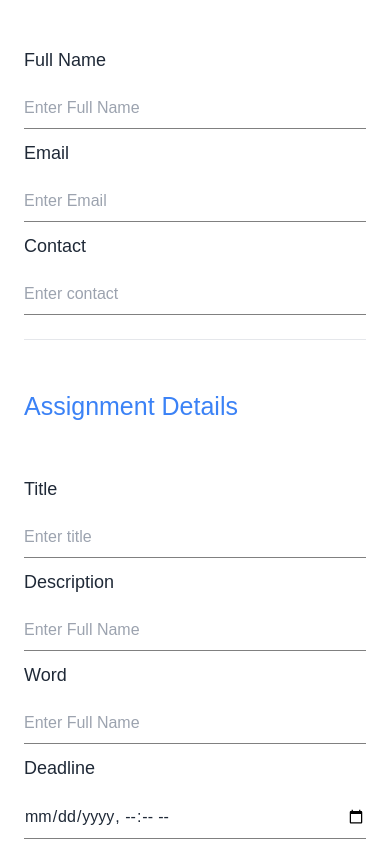
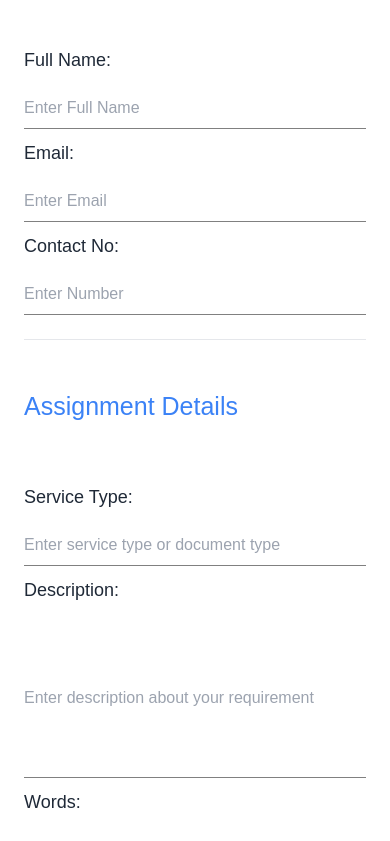
Before and after one commit to Farjanazucol/ozassignmentui, a Next.js app: page /upload-order in a window 390 px wide. Shown: the part 1200-2041 px from the top of the page. Built offline with nearby package versions, Linux system fonts and the light colour scheme; no server answers.

Commit message:
Initial commit

```diff
--- a/src/components/navbar/navbar.js
+++ b/src/components/navbar/navbar.js
@@ -216,11 +216,11 @@ export default function Example() {
       </Link>
 
              <Link
-        href="/subject"
+        href="/#"
         className={`py-2 text-base font-normal leading-6 pb-8 ${
-          activeLink === '/subject' ? 'text-[#1E4755] border-b-[3px] border-orange-600 pb-1' : 'text-[#1E4755]'
+          activeLink === '/#' ? 'text-[#1E4755] border-b-[3px] border-orange-600 pb-1' : 'text-[#1E4755]'
         }`}
-        onClick={() => handleLinkClick('/subject')}
+        onClick={() => handleLinkClick('/#')}
       >
         Subject
       </Link>
@@ -298,7 +298,7 @@ export default function Example() {
                     Reviews
                   </Link>
                   <Link
-                    href={"/subject"}
+                    href={"/#"}
                     className="-mx-3 block rounded-lg px-3 py-2 text-base font-normal leading-7 text-[#1E4755] hover:bg-gray-50"
                   >
                     Subject
--- a/src/pages/blog/index.js
+++ b/src/pages/blog/index.js
@@ -116,6 +116,10 @@ function Blogs({data}) {
                 </div>
               ))}
             </div>
+
+            <div className='text-center mt-16 '>
+         <button className='  items-center text-center rounded-md bg-orange-600 px-3.5 py-2.5 text-base font-semibold text-white shadow-sm hover:bg-orange-500 focus-visible:outline focus-visible:outline-2 focus-visible:outline-offset-2 focus-visible:outline-orange-500' onClick={"loadMore"}>Load More...</button>
+         </div>
             </div>
           </div>
         {/* </div> */}
--- a/src/pages/reviews/index.js
+++ b/src/pages/reviews/index.js
@@ -116,7 +116,7 @@ const loadMore = () => {
             <div className="w-full sm:w-1/2 xs:w-full  md:w-1/2  xl:w-2/3 p-4 ">
           <div>
 
-            <h1 className=' font-extrabold text-3xl leading-[3rem] text-[#1E4755]' >MyAssignmentHelp  <span >  Review</span><br/></h1>
+            <h1 className=' font-semibold text-3xl leading-[3rem] text-[#1E4755]' >MyAssignmentHelp  <span >  Review</span><br/></h1>
             <div className="flex ">
             <p className='text-base leading-8  md:w-[100%] sm:w-[100%] pt-9 font-medium' style={{ color: "#1E4755" }} >Still in Two Minds? The Proof is in Numbers !
 38983 genuine reviews with a rating of 4.9/5.
--- a/src/pages/upload-order/index.js
+++ b/src/pages/upload-order/index.js
@@ -56,11 +56,14 @@ function UploadDocument() {
   const validationSchema = Yup.object().shape({
     name: Yup.string().required('Full Name is required'),
     email: Yup.string().required('Email is required').email('Invalid email address'),
-    contact: Yup.string().required('Contact No is required'),
-    title: Yup.string().required('Title is required'),
+    contact: Yup.string().required('Contact No is required')
+    .matches(/^[0-9]*$/, 'Contact number must contain only digits')
+    .min(10, 'Phone number must be 10 digits')
+    .max(12, 'Phone number must be 12 digits'),
+    title: Yup.string().required('Service type is required'),
 
     description: Yup.string().required('Description is required'),
-    deadline_hard: Yup.date().required('date  is required')
+    deadline_hard: Yup.date().required('Date  is required')
   });
 
 
@@ -195,7 +198,7 @@ function UploadDocument() {
                   className="block text-gray-800 text-lg font-normal md:text-right mb-0 mt-4 md:mb-0 pr-4"
                   htmlFor="inline-full-name"
                 >
-                  Full Name
+                  Full Name:
                 </label>
               </div>
               <div className="md:w-7/12">
@@ -226,7 +229,7 @@ function UploadDocument() {
                   className="block text-gray-800 text-lg font-normal md:text-right mb-0 mt-4 md:mb-0 pr-4"
                   htmlFor="inline-full-name"
                 >
-                  Email
+                  Email:
                 </label>
               </div>
               <div className="md:w-7/12">
@@ -259,7 +262,7 @@ function UploadDocument() {
                   className="block text-gray-800 text-lg font-normal md:text-right mb-0 mt-4 md:mb-0 pr-4"
                   htmlFor="inline-full-name"
                 >
-                   Contact
+                   Contact No:
                 </label>
               </div>
               <div className="md:w-7/12">
@@ -269,7 +272,7 @@ function UploadDocument() {
                   value={formik.values.contact}
                   onChange={formik.handleChange}
                   onBlur={formik.handleBlur}
-                  placeholder="Enter contact"
+                  placeholder="Enter Number"
                   className={`hover:shadow-md appearance-none border-t-0 border-l-0 border-r-0 border-b-gray-400 w-full py-2 text-gray-800 leading-6 focus:outline-none focus:bg-white focus:border-white ${
                     formik.errors.contact && formik.touched.contact
                       ? "border-red-500"
@@ -292,10 +295,10 @@ function UploadDocument() {
             <div className="md:flex md:items-center mb-6">
               <div className="md:w-1/3">
                 <label
-                  className="block text-gray-800 text-lg font-normal md:text-right mb-0 mt-4 md:mb-0 pr-4"
+                  className="block text-gray-800 text-lg font-normal md:text-right mb-0 mt-6 md:mb-0 pr-4"
                   htmlFor="inline-full-name"
                 >
-                  Title
+                  Service Type:
                 </label>
               </div>
               <div className="md:w-7/12">
@@ -305,7 +308,7 @@ function UploadDocument() {
                   value={formik.values.title}
                   onChange={formik.handleChange}
                   onBlur={formik.handleBlur}
-                  placeholder="Enter title"
+                  placeholder="Enter service type or document type"
                   className={`hover:shadow-md appearance-none border-t-0 border-l-0 border-r-0 border-b-gray-400 w-full py-2 text-gray-800 leading-6 focus:outline-none focus:bg-white focus:border-white ${
                     formik.errors.title && formik.touched.title
                       ? "border-red-500"
@@ -325,10 +328,10 @@ function UploadDocument() {
             <div className="md:flex md:items-center mb-6">
               <div className="md:w-1/3">
                 <label
-                  className="block text-gray-800 text-lg font-normal md:text-right mb-0 mt-4 md:mb-0 pr-4"
+                  className="block text-gray-800 text-lg font-normal md:text-right mb-0 mt-0 md:mb-0 pr-4"
                   htmlFor="inline-full-name"
                 >
-                  Description
+                  Description:
                 </label>
               </div>
               <div className="md:w-7/12">
@@ -338,8 +341,8 @@ function UploadDocument() {
                   value={formik.values.description}
                   onChange={formik.handleChange}
                   onBlur={formik.handleBlur}
-                  placeholder="Enter Full Name"
-                  className={`hover:shadow-md appearance-none border-t-0 border-l-0 border-r-0 border-b-gray-400 w-full py-2 text-gray-800 leading-6 focus:outline-none focus:bg-white focus:border-white ${
+                  placeholder="Enter description about your requirement"
+                  className={`hover:shadow-md appearance-none border-t-0 border-l-0 border-r-0 border-b-gray-400 w-full min-h-[10rem] py-1 text-gray-800 leading-6 focus:outline-none focus:bg-white focus:border-white ${
                     formik.errors.description && formik.touched.description
                       ? "border-red-500"
                       : ""
@@ -361,7 +364,7 @@ function UploadDocument() {
                   className="block text-gray-800 text-lg font-normal md:text-right mb-0 mt-4 md:mb-0 pr-4"
                   htmlFor="inline-full-name"
                 >
-                 Word
+                 Words:
                 </label>
               </div>
               <div className="md:w-7/12">
@@ -371,7 +374,7 @@ function UploadDocument() {
                   value={formik.values.word}
                   onChange={formik.handleChange}
                   onBlur={formik.handleBlur}
-                  placeholder="Enter Full Name"
+                  placeholder="Enter no of words required to edit  or proofread"
                   className={`hover:shadow-md appearance-none border-t-0 border-l-0 border-r-0 border-b-gray-400 w-full py-2 text-gray-800 leading-6 focus:outline-none focus:bg-white focus:border-white ${
                     formik.errors.word && formik.touched.word
                       ? "border-red-500"
@@ -394,7 +397,7 @@ function UploadDocument() {
                   className="block text-gray-800 text-lg font-normal md:text-right mb-0 mt-4 md:mb-0 pr-4"
                   htmlFor="inline-full-name"
                 >
-                  Deadline
+                  Deadline:
                 </label>
               </div>
               <div className="md:w-7/12">
@@ -404,7 +407,7 @@ function UploadDocument() {
                   value={formik.values.deadline_hard}
                   onChange={formik.handleChange}
                   onBlur={formik.handleBlur}
-                  placeholder="Enter Full Name"
+                  placeholder="YYYY-MM-DD-HR-MIN"
                   className={`hover:shadow-md appearance-none border-t-0 border-l-0 border-r-0 border-b-gray-400 w-full py-2 text-gray-800 leading-6 focus:outline-none focus:bg-white focus:border-white ${
                     formik.errors.deadline_hard && formik.touched.deadline_hard
                       ? "border-red-500"
@@ -427,7 +430,7 @@ function UploadDocument() {
                   className="block text-gray-800 text-lg font-normal md:text-right mb-0 mt-4 md:mb-0 pr-4"
                   htmlFor="inline-full-name"
                 >
-                  TimeZone
+                  TimeZone:
                 </label>
               </div>
               <div className="md:w-7/12">
```
Also changed, not shown: src/layout/layout.js (+50 -0 lines), src/pages/index.js (+7 -7 lines), src/pages/services/index.js (+13 -3 lines).
